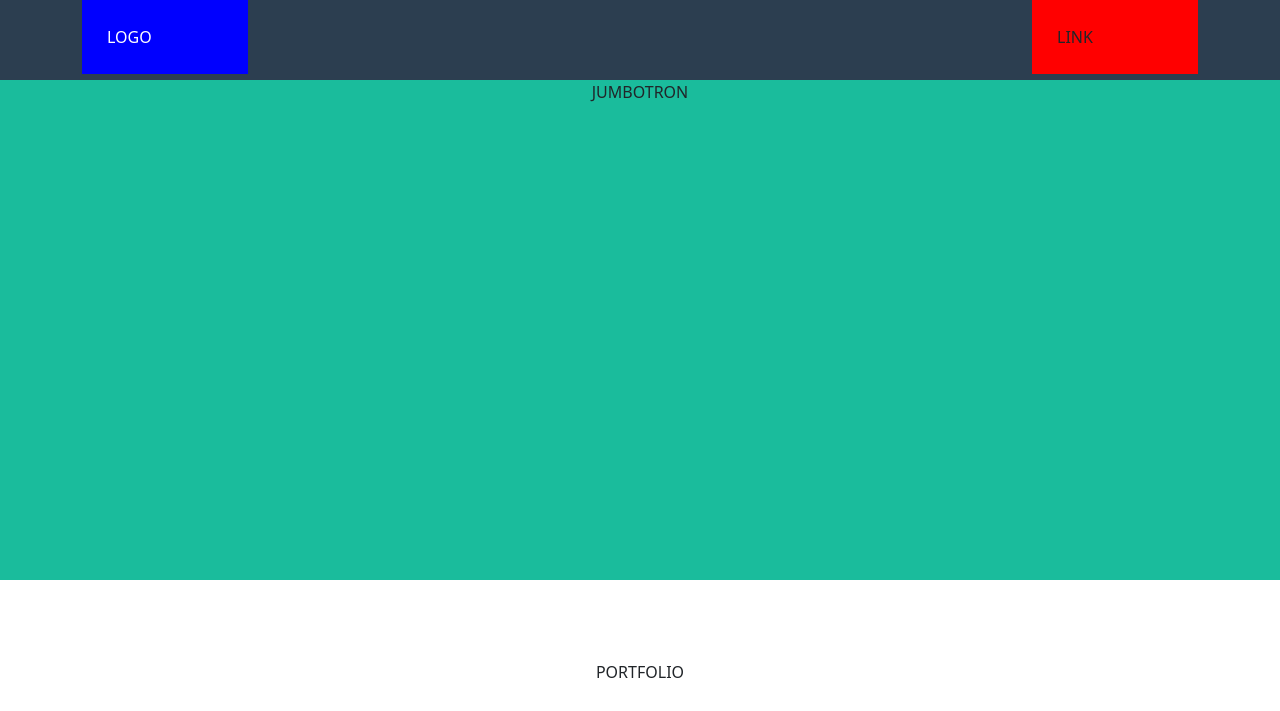
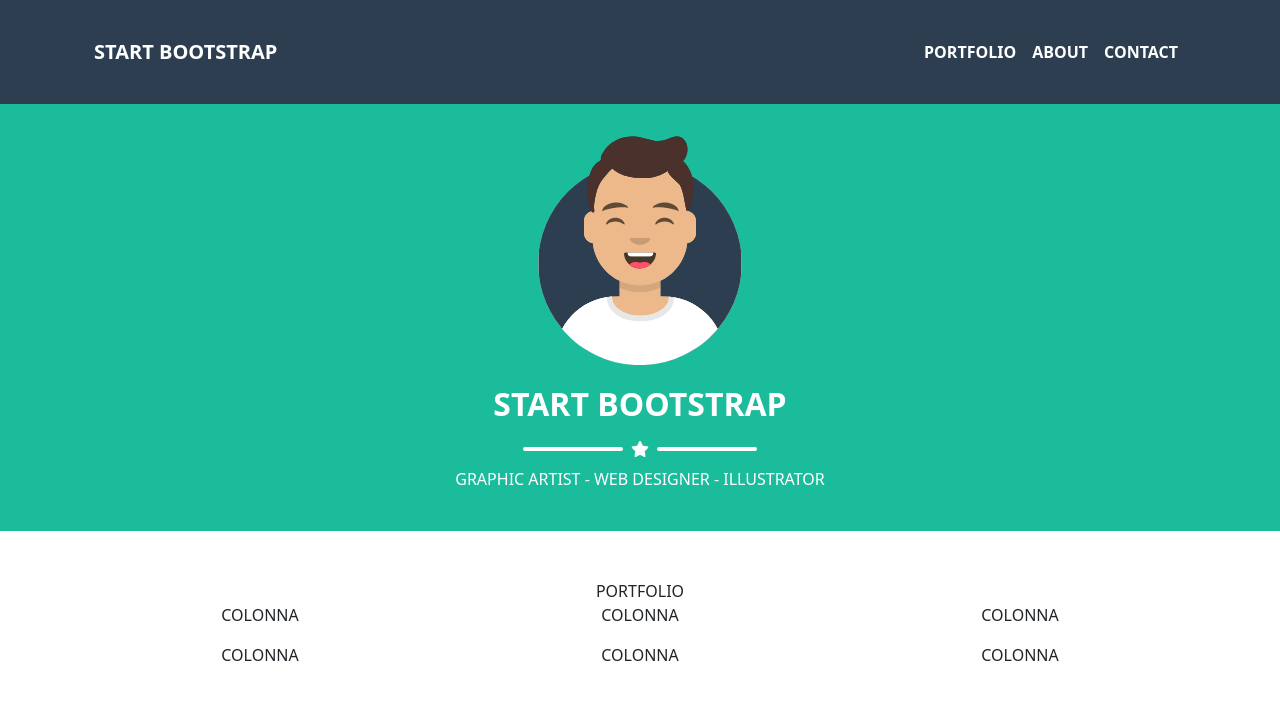
Before and after one commit to DomenicoScala/html-css-bootstrap-freelancer, a plain HTML site: page index.html in a window 1280 px wide. Shown: the top 711 px of the page. Drawn offline with nearby package versions, Linux system fonts and the light colour scheme.

Commit message:
FINE HEADER E JUMBOTRON

```diff
--- a/css/style.css
+++ b/css/style.css
@@ -24,28 +24,6 @@ main section:nth-child(odd){
     background-color: #1ABC9C;
 }
 
- main section:nth-child(2), section:nth-child(3){
-    padding: 80px;
-}
-
-.container-mio{
-    max-width: 1000px;
-    margin: 0 auto;
-}
-
-.form_personale{
-    margin-bottom: 50px;
-}
-
-footer .footer_top{
-    background-color: #3A546D;
-}
-
-footer .footer_bottom{
-    background-color: #2C3E50;
-    color: white;
-    height: 50px;
-}
 
 
 /*
@@ -55,41 +33,61 @@ footer .footer_bottom{
 */
 header{
     background-color: #2C3E50;
-    height: 80px;
 }
 
+
+/*
+
+    MAIN
+
+*/
+
+main section:nth-child(1) img{
+    width: 20%;
+    margin-bottom: 20px;
+}
+
+main section:nth-child(1) h2, main section:nth-child(1) p{
+    color:white;
+}
+
+
+.flex-star{
+    display: flex;
+    justify-content: center;
+    align-items: center;
+}
+
+.flex-star div hr{
+    width: 100px;
+}
+
+
+.flex-star div i{
+    color: white;
+}
+
+
+/*
+
+    FOOTER
+
+*/
+
+footer .footer_top{
+    background-color: #3A546D;
+}
+
+footer .footer_bottom{
+    background-color: #2C3E50;
+    color: white;
+}
 
 
 
 
 /*
 
-    DEBUG
+  \RESPONSIVE
 
 */
-.box1{
-    background-color: blue;
-    padding: 25px;
-    color: white;
-}
-
-.box2{
-    background-color: red;
-    padding: 25px;
-}
-
-.box3{
-    width: 100%;
-    height: 500px;
-}
-
-.TITOLOCOLONNE{
-    margin-bottom: 30px;
-}
-
-.card{
-    height: 300px;
-    width: 100%;
-    background-color: yellow;
-    margin-top: 20px;
-}
--- a/index.html
+++ b/index.html
@@ -5,8 +5,8 @@
         <meta name="viewport" content="width=device-width, initial-scale=1.0">
         <title>Bootstrap Layout</title>
 
-        <!--GOOGLE FONTS-->
-
+        <!--FONT AWESOME-->
+        <link rel="stylesheet" href="https://cdnjs.cloudflare.com/ajax/libs/font-awesome/6.4.2/css/all.min.css" integrity="sha512-z3gLpd7yknf1YoNbCzqRKc4qyor8gaKU1qmn+CShxbuBusANI9QpRohGBreCFkKxLhei6S9CQXFEbbKuqLg0DA==" crossorigin="anonymous" referrerpolicy="no-referrer" />
 
         <!--CSS-->
         <link rel="stylesheet" href="https://cdn.jsdelivr.net/npm/bootstrap@5.3.2/dist/css/bootstrap.min.css">
@@ -15,78 +15,94 @@
     </head>
     <body>
            <section>
-                <div class="container">
-                    <header>         <!--INIZIO HEADER-->
-                        <div class="row">
-                            <div class="col-2">
-                                <div class="box1">
-                                    LOGO
-                                </div>
+                <div class="container-md">
+                    <header class="py-4">         <!--INIZIO HEADER-->
+                        <nav class="navbar navbar-expand-md" data-bs-theme="dark">
+                            <div class="container-fluid">
+                              <a class="navbar-brand" href="#"><strong>START BOOTSTRAP</strong></a>
+                              <button class="navbar-toggler" type="button" data-bs-toggle="collapse" data-bs-target="#navbarSupportedContent" aria-controls="navbarSupportedContent" aria-expanded="false" aria-label="Toggle navigation">
+                                <span class="navbar-toggler-icon"></span>
+                              </button>
+
+                              <div class="collapse navbar-collapse" id="navbarSupportedContent">
+                                <ul class="navbar-nav ms-auto mb-2 mb-lg-0">
+                                  <li class="nav-item">
+                                    <a class="nav-link active" aria-current="page" href="#"><strong>PORTFOLIO</strong></a>
+                                  </li>
+
+                                  <li class="nav-item">
+                                    <a class="nav-link active" aria-current="page" href="#"><strong>ABOUT</strong></a>
+                                  </li>
+
+                                  <li class="nav-item">
+                                    <a class="nav-link active" aria-current="page" href="#"><strong>CONTACT</strong></a>
+                                  </li>
+                                </ul>
+                              </div>
                             </div>
-
-                            <div class="col-2 offset-md-8">
-                                <div class="box2">
-                                    LINK
-                                </div>
-                            </div>
-                        </div>
+                          </nav>
                     </header>
                 </div>                 <!--FINE HEADER-->
            </section>
 
 
             <main>           <!--INIZIO MAIN-->
-                <section>
-                    <div class="container">
-                        <div class="box3 text-center">
-                            JUMBOTRON
+                <section class="py-4">
+                    <div class="container-md">
+                        <div class="text-center">
+                            <img src="./img/avatar.svg" alt="avatar">
+                            <h2><strong>START BOOTSTRAP</strong></h2>
+
+                            <div class="flex-star">
+                                <div>
+                                    <hr class=" border border-white border-2 opacity-100 mx-2 rounded-pill">
+                                </div>
+
+                                <div>
+                                    <i class="fa-solid fa-star"></i>
+                                </div>
+
+                                <div>
+                                    <hr class=" border border-white border-2 opacity-100 mx-2 rounded-pill">
+                                </div>
+                            </div>
+
+                            <div>
+                                <p>GRAPHIC ARTIST - WEB DESIGNER - ILLUSTRATOR</p>
+                            </div>
                         </div>
                     </div>
                 </section>
 
-                <section>
-                    <div class="container">
+                <section class="py-5">
+                    <div class="container-md">
                         <div class="TITOLOCOLONNE text-center">
                             PORTFOLIO
                         </div>
 
-                        <div class="row">
-                            <div class="col-4">
-                                <div class="card">
-
-                                </div>
+                        <div class="row row-cols-1 row-cols-md-2 row-cols-lg-3 gy-3">
+                            <div class="col text-center">
+                                <div class="box2">COLONNA</div>
                             </div>
 
-                            <div class="col-4">
-                                <div class="card">
-
-                                </div>
+                            <div class="col text-center">
+                                <div class="box2">COLONNA</div>
                             </div>
 
-                            <div class="col-4">
-                                <div class="card">
-
-                                </div>
-                            </div>
-                        </div>
-
-                        <div class="row">
-                            <div class="col-4">
-                                <div class="card">
-
-                                </div>
+                            <div class="col text-center">
+                                <div class="box2">COLONNA</div>
                             </div>
 
-                            <div class="col-4">
-                                <div class="card">
-
-                                </div>
+                            <div class="col text-center">
+                                <div class="box2">COLONNA</div>
                             </div>
 
-                            <div class="col-4">
-                                <div class="card">
+                            <div class="col text-center">
+                                <div class="box2">COLONNA</div>
+                            </div>
 
-                                </div>
+                            <div class="col text-center">
+                                <div class="box2">COLONNA</div>
                             </div>
                         </div>
 
@@ -95,8 +111,8 @@
                     </div>
                 </section>
 
-                <section>
-                        <div class="container-mio">
+                <section class="py-5">
+                        <div class="container-md">
                             <div class="text-center">
                                 ABOUT
                             </div>
@@ -123,8 +139,8 @@
                         </div>
                 </section>
 
-                <section>
-                    <div class="container-mio">
+                <section class="py-5">
+                    <div class="container-md">
                         <div class="text-center">
                             CONTACT ME
                         </div>
@@ -149,7 +165,7 @@
 
             <footer>        <!--INIZIO FOOTER-->
                 <section class="footer_top">
-                    <div class="container-mio">
+                    <div class="container-md">
                         <div class="row">
                             <div class="col-4">
                                 <div class="box2">
```
Also changed, not shown: img/avatar.svg (added), img/cabin.png (added), img/cake.png (added), img/circus.png (added), img/game.png (added), img/safe.png (added), img/submarine.png (added).
